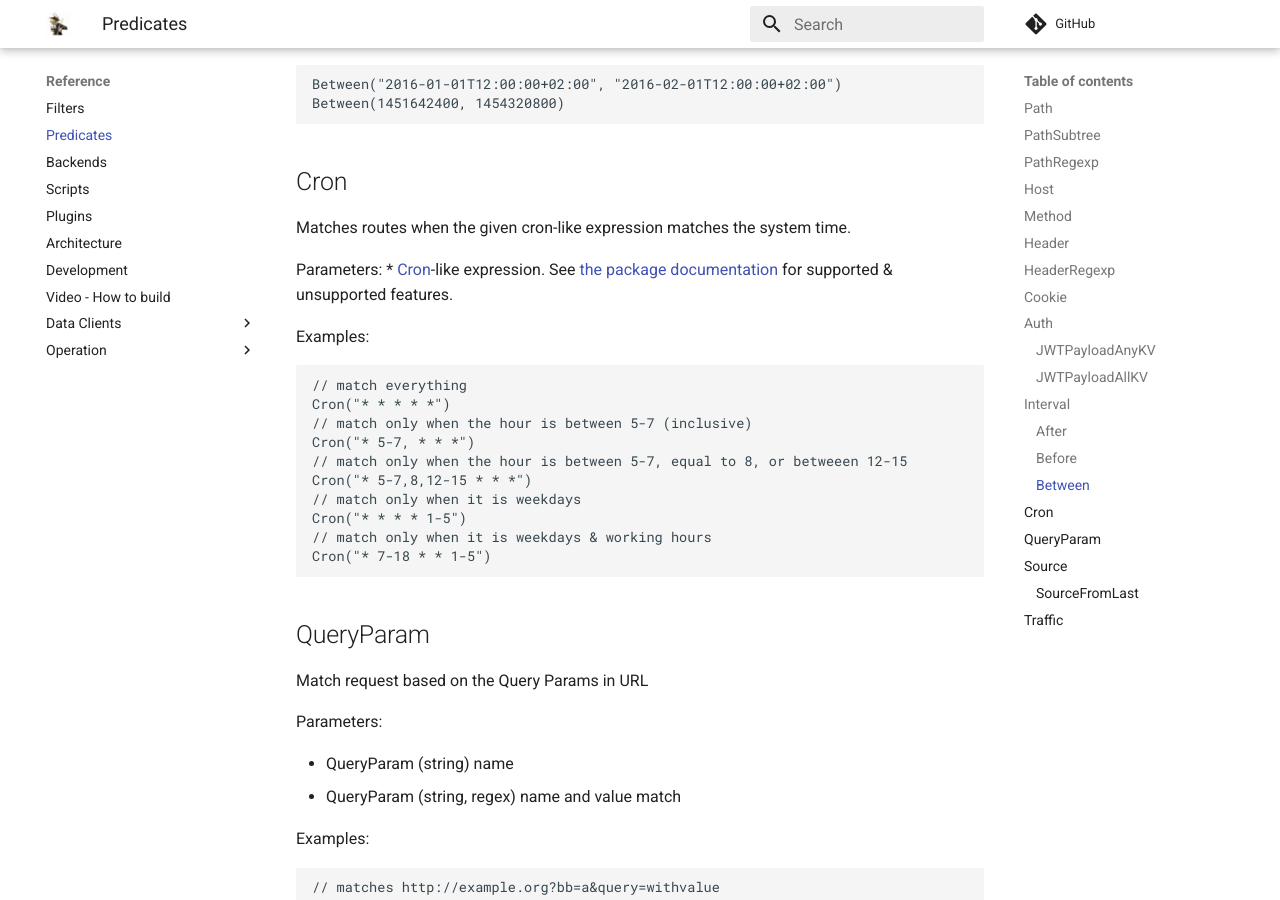
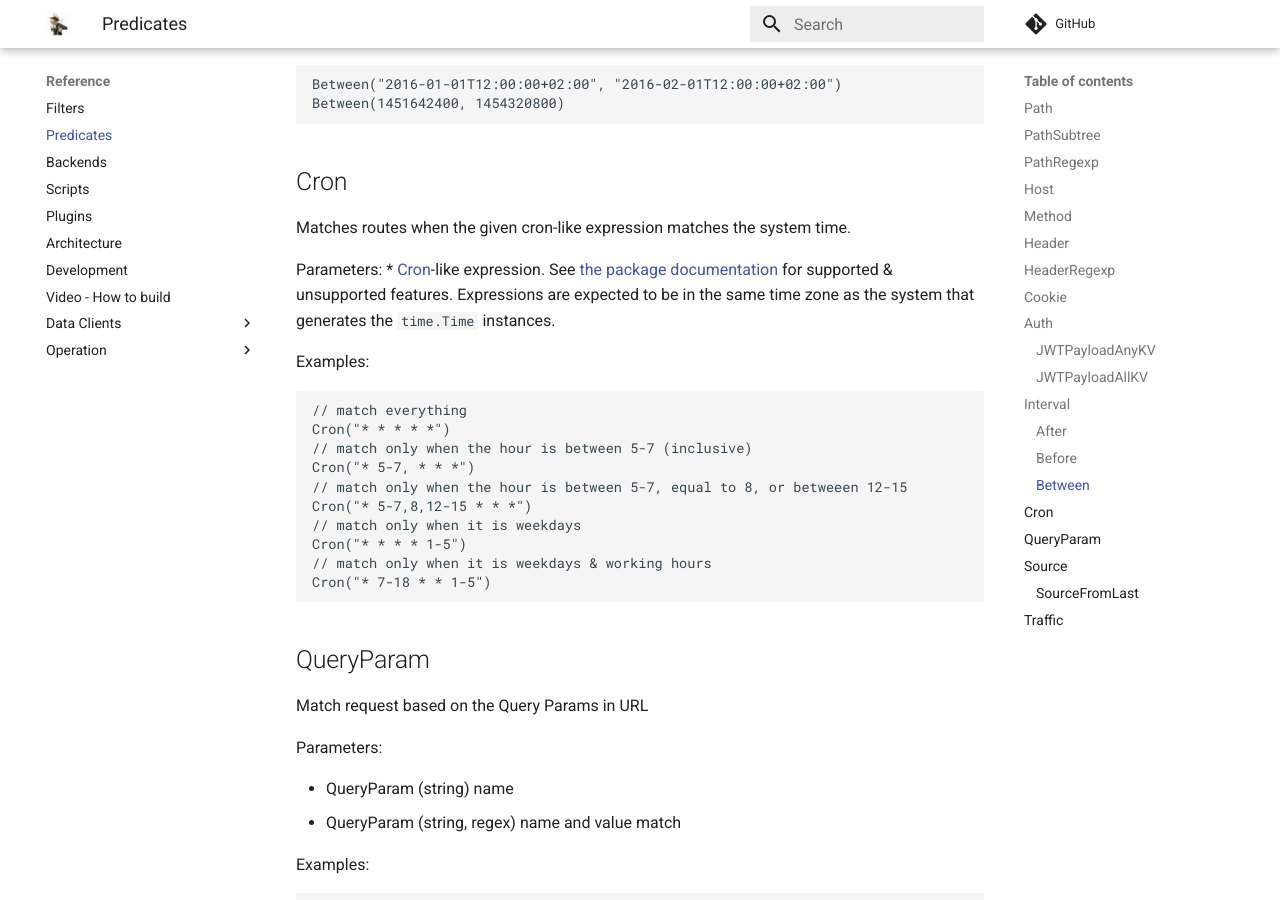
Before and after one commit to zalando/skipper, an MkDocs documentation site: the page built from docs/reference/predicates.md, in a window 1280 px wide and 900 px high, scrolled down 5280 px. Built offline with MkDocs 1.6.1 and Material for MkDocs 9.7.7, drawn with Linux system fonts in a browser that asks for light colours; comment, search, counter and statistics services are not loaded.

Commit message:
Document time-zone related behavior explicitly
Signed-off-by: Serbay Arslanhan <serbay.arslanhan@zalando.de>

```diff
--- a/docs/reference/predicates.md
+++ b/docs/reference/predicates.md
@@ -251,7 +251,8 @@ Between(1451642400, 1454320800)
 Matches routes when the given cron-like expression matches the system time.
 
 Parameters:
-* [Cron](https://en.wikipedia.org/wiki/Cron#CRON_expression)\-like expression. See [the package documentation](https://godoc.org/github.com/sarslanhan/cronmask#New) for supported & unsupported features.
+* [Cron](https://en.wikipedia.org/wiki/Cron#CRON_expression)\-like expression. See [the package documentation](https://godoc.org/github.com/sarslanhan/cronmask#New) for supported & unsupported features. Expressions are expected to be in the same time zone as the system that generates the `time.Time` instances.
+
 
 Examples:
 
```
